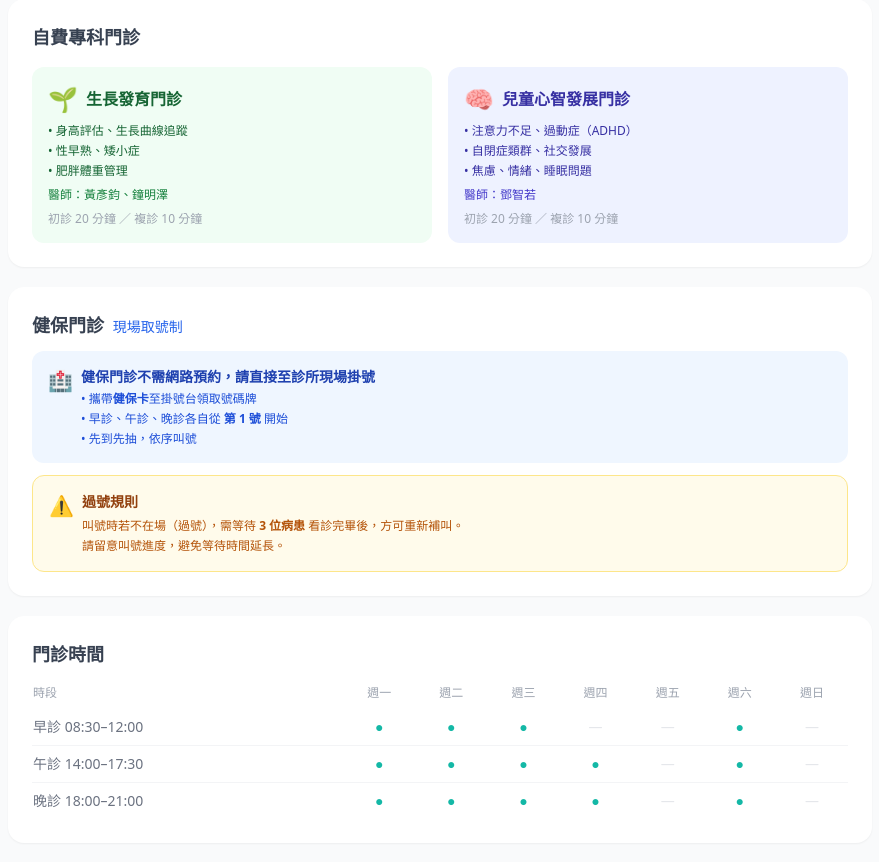
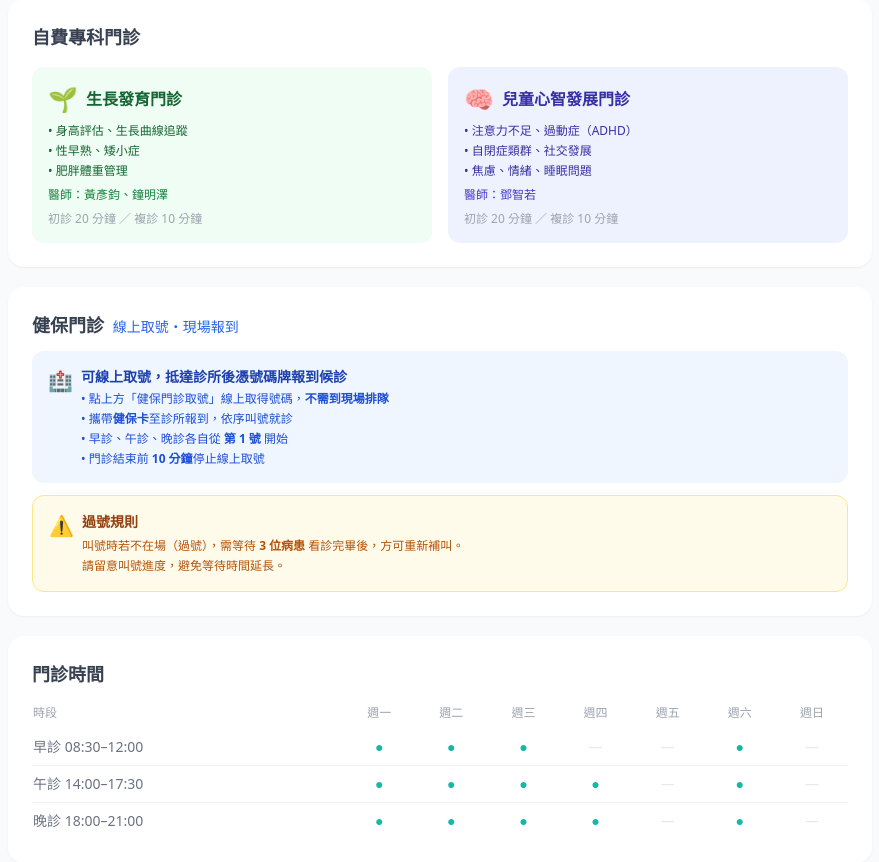
Before and after one commit to BerniceHsu1019/fleur-clinic, a FastAPI app: page / in a window 1280 px wide. Shown: the part 425-1287 px from the top of the page, without its empty margins (200-1079 px from the left). Run offline with FastAPI, Linux system fonts and the light colour scheme; some libraries are stand-ins or nearby versions.

Commit message:
update NHI section: online queue + check-in at clinic

```diff
--- a/templates/index.html
+++ b/templates/index.html
@@ -73,17 +73,18 @@
 
 <!-- NHI info + queue rule -->
 <div class="bg-white rounded-2xl shadow-sm p-6 mb-5">
-  <h3 class="font-bold text-gray-700 mb-3 text-lg">健保門診 <span class="text-sm font-normal text-blue-600 ml-1">現場取號制</span></h3>
+  <h3 class="font-bold text-gray-700 mb-3 text-lg">健保門診 <span class="text-sm font-normal text-blue-600 ml-1">線上取號・現場報到</span></h3>
 
   <div class="bg-blue-50 rounded-xl p-4 text-sm text-blue-800 mb-3">
     <div class="flex gap-2 items-start">
       <span class="text-xl flex-shrink-0">🏥</span>
       <div>
-        <p class="font-semibold mb-1">健保門診不需網路預約，請直接至診所現場掛號</p>
+        <p class="font-semibold mb-1">可線上取號，抵達診所後憑號碼牌報到候診</p>
         <ul class="text-xs text-blue-700 space-y-1">
-          <li>• 攜帶<b>健保卡</b>至掛號台領取號碼牌</li>
+          <li>• 點上方「健保門診取號」線上取得號碼，<b>不需到現場排隊</b></li>
+          <li>• 攜帶<b>健保卡</b>至診所報到，依序叫號就診</li>
           <li>• 早診、午診、晚診各自從 <b>第 1 號</b> 開始</li>
-          <li>• 先到先抽，依序叫號</li>
+          <li>• 門診結束前 <b>10 分鐘</b>停止線上取號</li>
         </ul>
       </div>
     </div>
```
